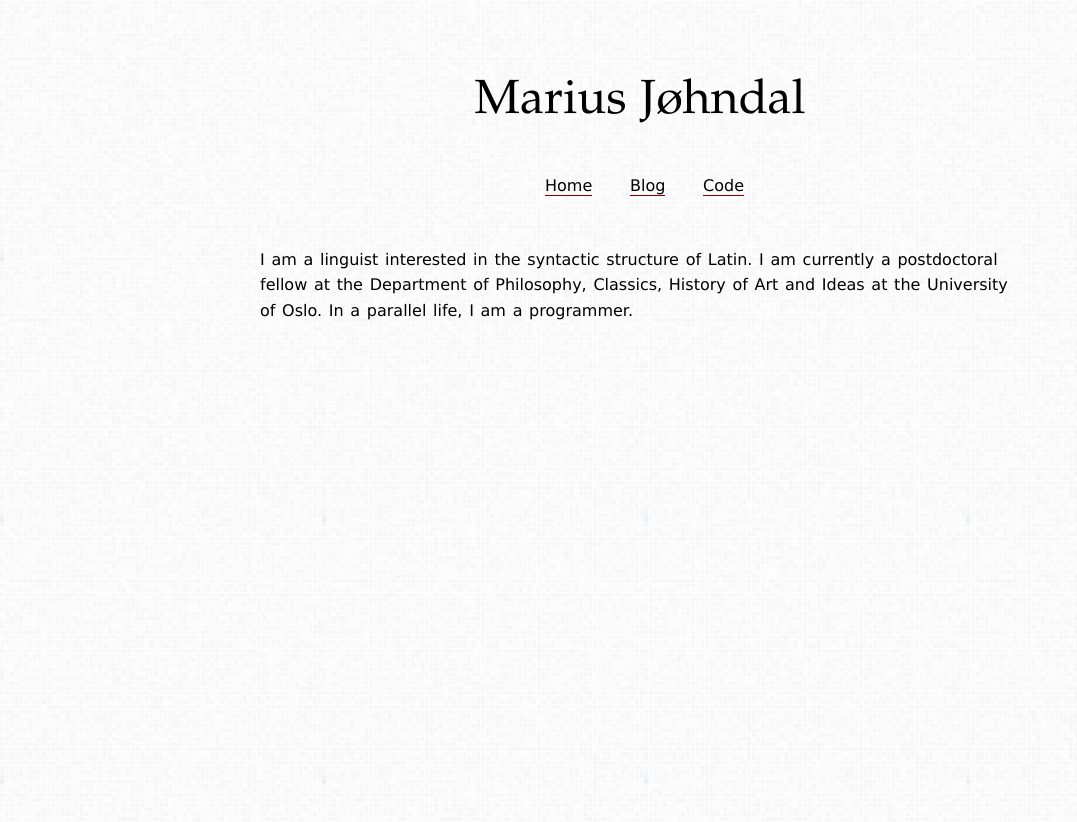
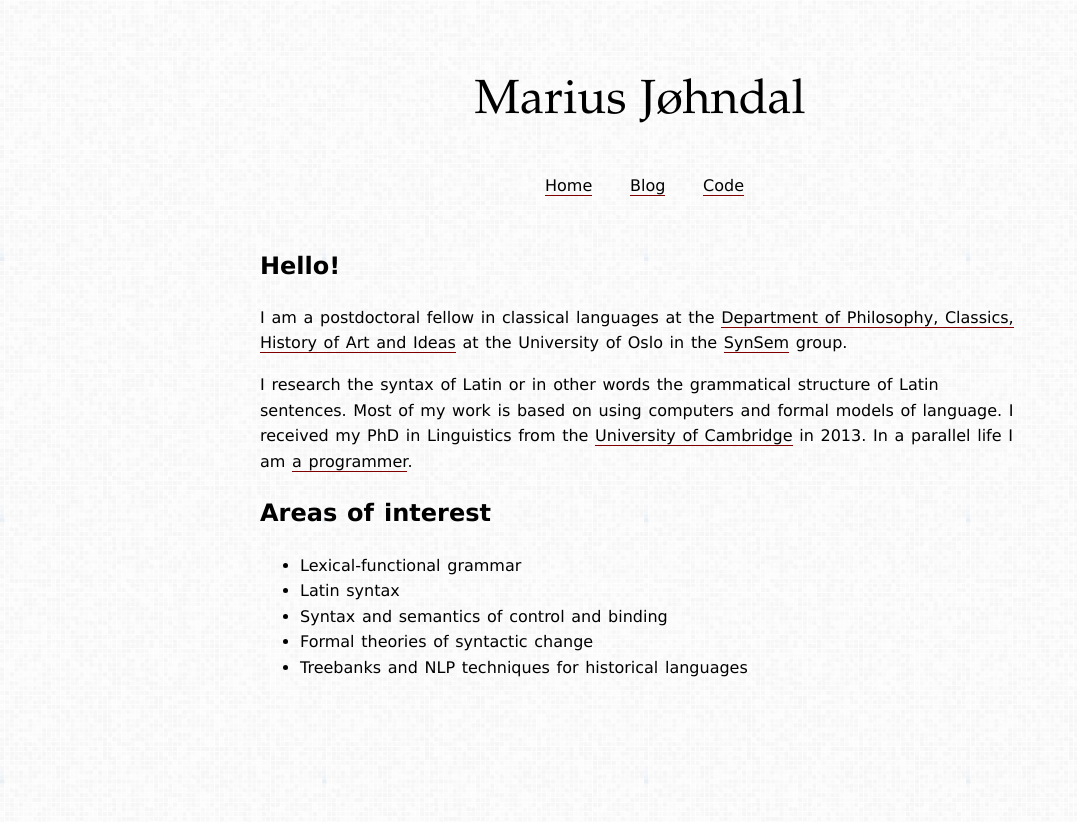
Before and after one commit to mlj/mlj.github.io, a Jekyll site: the page built from index.md, in a window 1280 px wide. Shown: the top 822 px of the page, without its empty margins (0-1077 px from the left). Built offline with Jekyll 4.4.1, drawn with Linux system fonts in a browser that asks for light colours; some web fonts are replaced.

Commit message:
Updated index.md.

```diff
--- a/index.md
+++ b/index.md
@@ -1,4 +1,26 @@
 ---
 layout: page
 ---
-I am a linguist interested in the syntactic structure of Latin. I am currently a postdoctoral fellow at the Department of Philosophy, Classics, History of Art and Ideas at the University of Oslo. In a parallel life, I am a programmer.
+
+## Hello!
+
+I am a postdoctoral fellow in classical languages at the [Department of
+Philosophy, Classics, History of Art and
+Ideas](http://www.hf.uio.no/ifikk/personer/vit/mariuslj/) at the University of
+Oslo in the
+[SynSem](http://www.hf.uio.no/english/research/theme/syntax-and-semantics/)
+group.
+
+I research the syntax of Latin or in other words the grammatical structure of
+Latin sentences. Most of my work is based on using computers and formal models
+of language. I received my PhD in Linguistics from the [University of
+Cambridge](http://www.ling.cam.ac.uk/histlingcluster/members.html) in 2013. In
+a parallel life I am [a programmer](https://github.com/mlj).
+
+## Areas of interest
+
+* Lexical-functional grammar
+* Latin syntax
+* Syntax and semantics of control and binding
+* Formal theories of syntactic change
+* Treebanks and NLP techniques for historical languages
```
